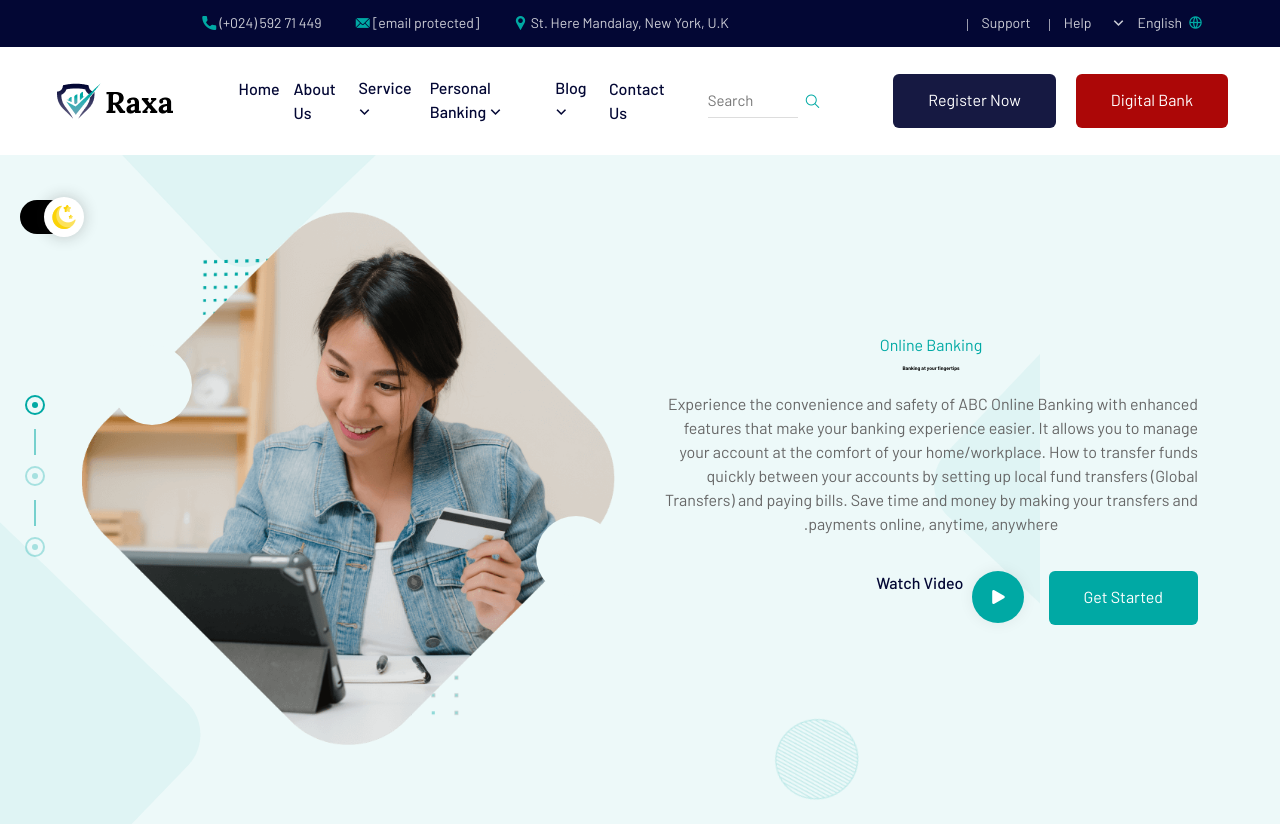
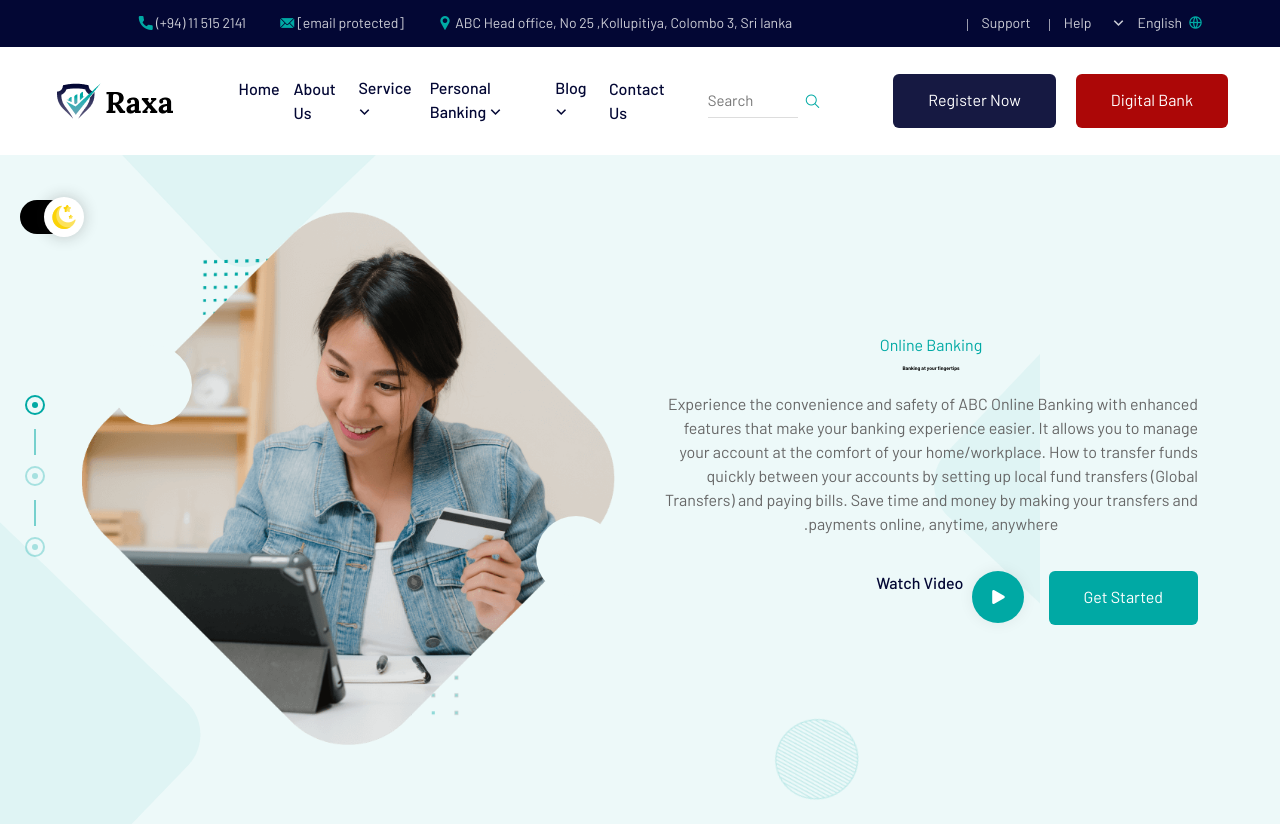
Before and after one commit to malithsumuditha/bank-management-system, a PHP site: page /index.php in a window 1280 px wide. Shown: the top 824 px of the page. Run offline with PHP 8.4, Linux system fonts and the light colour scheme; some libraries are stand-ins or nearby versions; some web fonts are replaced.

Commit message:
Update Some One

```diff
--- a/bank-management-web/inc/header.php
+++ b/bank-management-web/inc/header.php
@@ -44,7 +44,7 @@
                   <ul class="contact-info list-style">
                     <li>
                       <i class="flaticon-call"></i>
-                      <a href="tel:02459271449">(+024) 592 71 449</a>
+                      <a href="tel:+94115152141">(+94) 11 515 2141</a>
                     </li>
                     <li>
                       <i class="flaticon-email-1"></i>
@@ -59,7 +59,7 @@
                     </li>
                     <li>
                       <i class="flaticon-pin"></i>
-                      <p>St. Here Mandalay, New York, U.K</p>
+                      <p>ABC Head office, No 25 ,Kollupitiya, Colombo 3, Sri lanka</p>
                     </li>
                   </ul>
                 </div>
```
